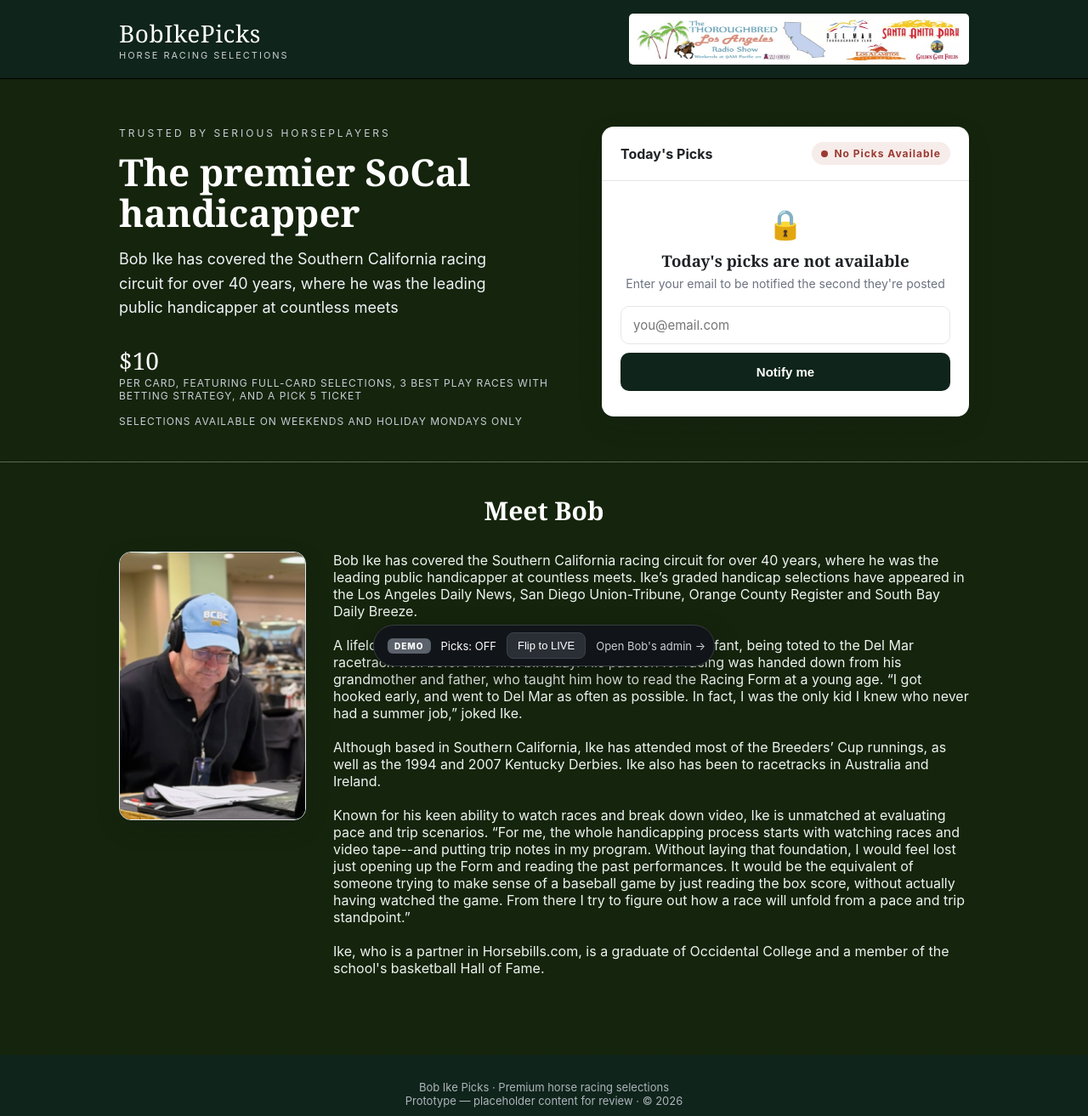
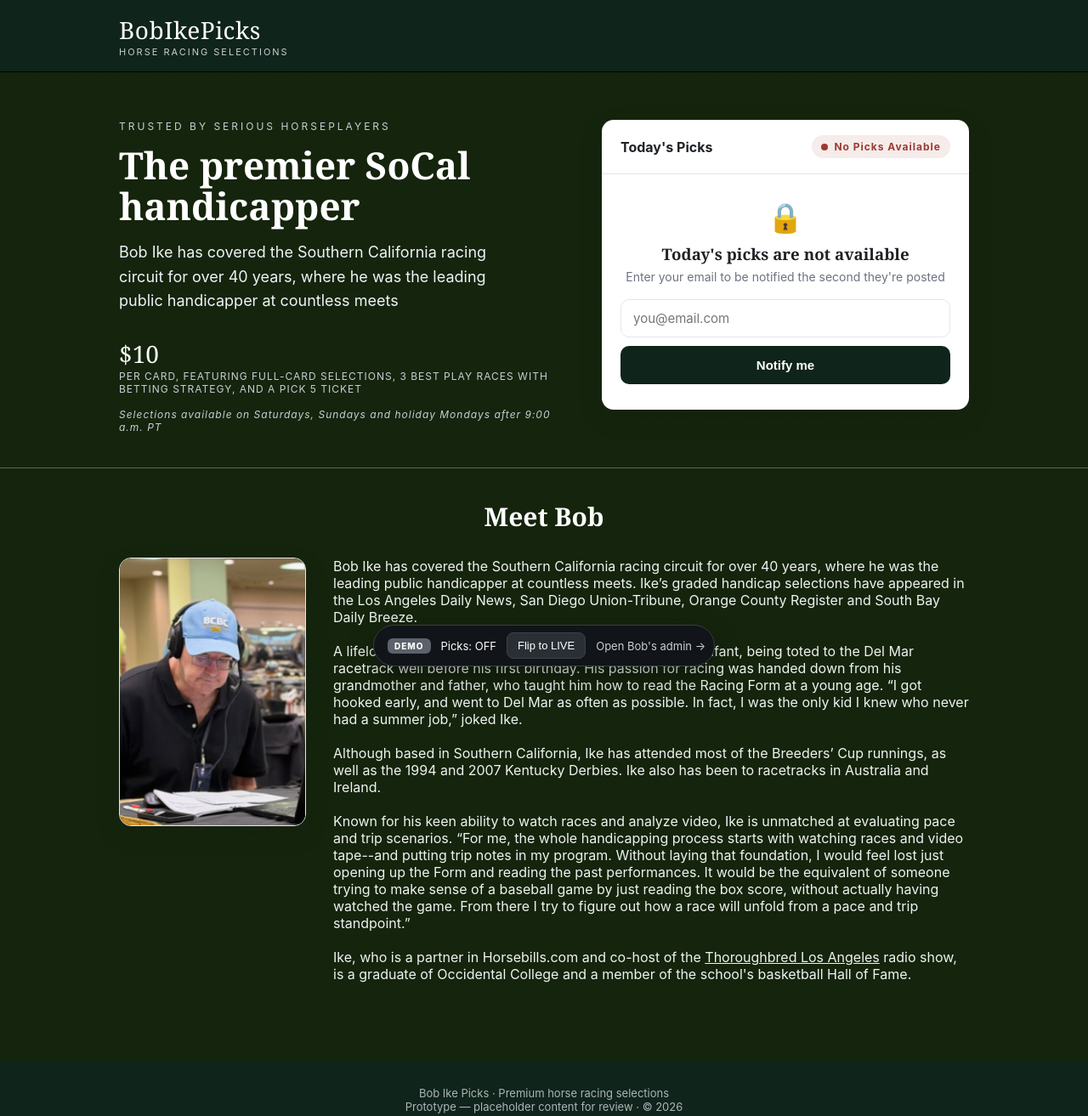
Before and after one commit to shaneo24/BobIkePicks-New, a plain HTML site: page index.html in a window 1280 px wide. Shown: the top 1313 px of the page at 85% size. Drawn offline with Linux system fonts and the light colour scheme.

Commit message:
Updated some wording

```diff
--- a/index.html
+++ b/index.html
@@ -13,9 +13,6 @@
       <a class="brand" href="index.html">
         <span class="name">BobIkePicks<small>Horse Racing Selections</small></span>
       </a>
-      <a href="https://thoroughbredla.com/" target="_blank" rel="noopener">
-        <img class="nav-banner" src="assets/RadioBanner.jpg" alt="AM 830 KLAA" />
-      </a>
     </div>
   </header>
 
@@ -29,7 +26,7 @@
           Bob Ike has covered the Southern California racing circuit for over 40 years, where he was the leading public handicapper at countless meets
         </p>
         <div class="trust-row">
-          <div class="stat"><div class="num">$10</div><div class="lbl">Per card, featuring full-card selections, 3 Best Play races with betting strategy, and a Pick 5 ticket<br><br>Selections available on weekends and holiday Mondays only</div></div>
+          <div class="stat"><div class="num">$10</div><div class="lbl">Per card, featuring full-card selections, 3 Best Play races with betting strategy, and a Pick 5 ticket<br><br><i  style="text-transform: none;">Selections available on Saturdays, Sundays and holiday Mondays after 9:00 a.m. PT</i></div></div>
         </div>
       </div>
 
@@ -86,9 +83,9 @@
 	  <br><br>
 	  Although based in Southern California, Ike has attended most of the Breeders’ Cup runnings, as well as the 1994 and 2007 Kentucky Derbies. Ike also has been to racetracks in Australia and Ireland.
 	  <br><br>
-	  Known for his keen ability to watch races and break down video, Ike is unmatched at evaluating pace and trip scenarios. “For me, the whole handicapping process starts with watching races and video tape--and putting trip notes in my program. Without laying that foundation, I would feel lost just opening up the Form and reading the past performances. It would be the equivalent of someone trying to make sense of a baseball game by just reading the box score, without actually having watched the game. From there I try to figure out how a race will unfold from a pace and trip standpoint.”
+	  Known for his keen ability to watch races and analyze video, Ike is unmatched at evaluating pace and trip scenarios. “For me, the whole handicapping process starts with watching races and video tape--and putting trip notes in my program. Without laying that foundation, I would feel lost just opening up the Form and reading the past performances. It would be the equivalent of someone trying to make sense of a baseball game by just reading the box score, without actually having watched the game. From there I try to figure out how a race will unfold from a pace and trip standpoint.”
 	  <br><br>
-	  Ike, who is a partner in Horsebills.com, is a graduate of Occidental College and a member of the school's basketball Hall of Fame.</p>
+	  Ike, who is a partner in Horsebills.com and co-host of the <a href="https://thoroughbredla.com/">Thoroughbred Los Angeles</a> radio show, is a graduate of Occidental College and a member of the school's basketball Hall of Fame.</p>
       </div>
     </div>
   </section>
```
